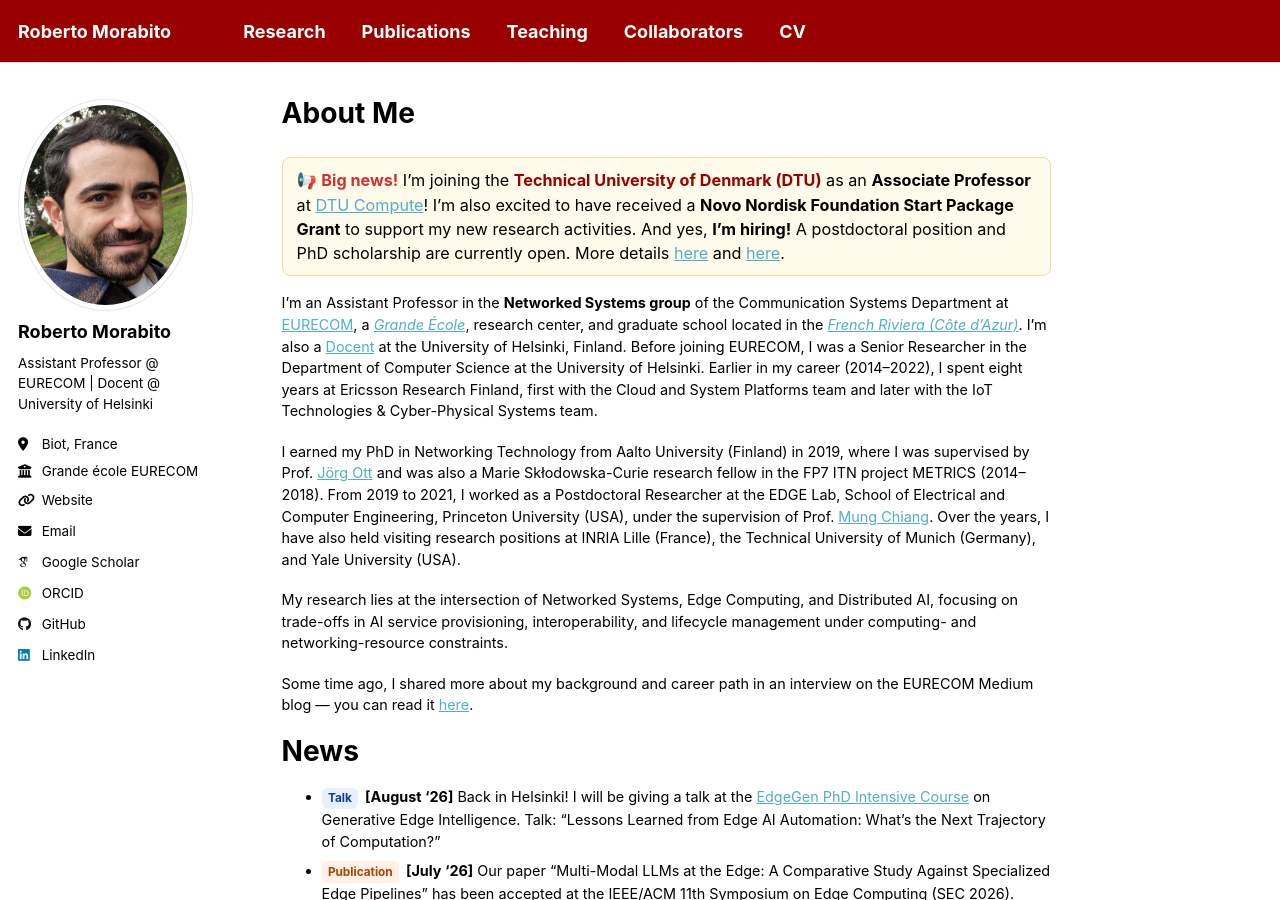
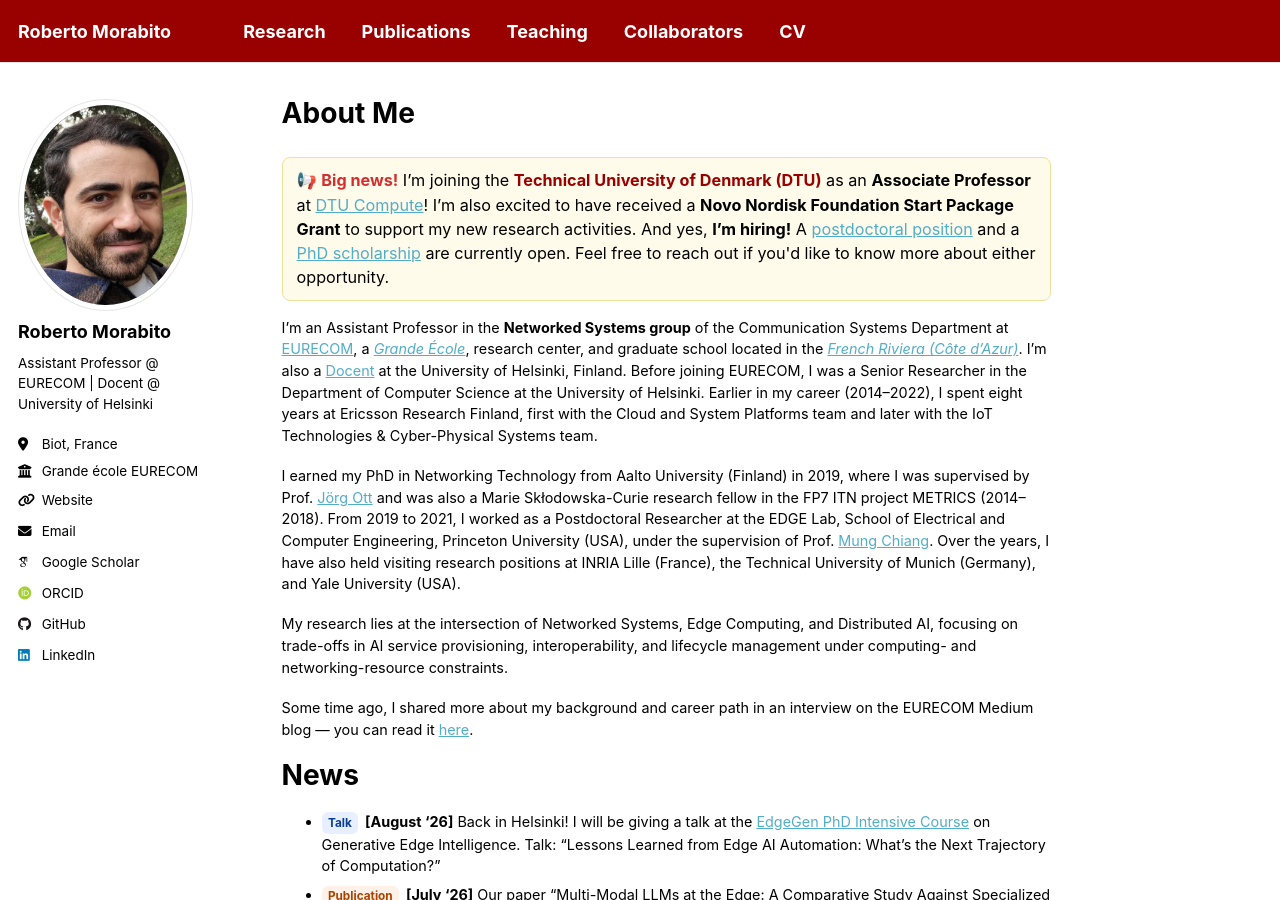
Before and after one commit to robertmora/robertmora.github.io, a Jekyll site: the page built from _pages/about.md, in a window 1280 px wide and 900 px high. Built offline with Jekyll 4.4.1, drawn with Linux system fonts in a browser that asks for light colours; some web fonts are replaced; a script that is not in the unit is left out.

Commit message:
Update about.md

```diff
--- a/_pages/about.md
+++ b/_pages/about.md
@@ -9,7 +9,7 @@ redirect_from:
 <div style="background-color: #fffbea; border: 1px solid #f0df9a; border-radius: 8px; padding: 10px 14px; margin: 16px 0; font-size: 0.9em;">
 
 📢 <span style="color:#d32f2f;"><strong>Big news!</strong></span>
-I’m joining the <span style="color:#990000;"><strong>Technical University of Denmark (DTU)</strong></span> as an <strong>Associate Professor</strong> at <a href="https://www.compute.dtu.dk/" target="_blank">DTU Compute</a>! I’m also excited to have received a <strong>Novo Nordisk Foundation Start Package Grant</strong> to support my new research activities. And yes, <strong>I’m hiring!</strong> A postdoctoral position and PhD scholarship are currently open. More details <a href="https://efzu.fa.em2.oraclecloud.com/hcmUI/CandidateExperience/en/sites/CX_2001/job/7656" target="_blank">here</a> and <a href="https://efzu.fa.em2.oraclecloud.com/hcmUI/CandidateExperience/en/sites/CX_2001/job/7807" target="_blank">here</a>.
+I’m joining the <span style="color:#990000;"><strong>Technical University of Denmark (DTU)</strong></span> as an <strong>Associate Professor</strong> at <a href="https://www.compute.dtu.dk/" target="_blank">DTU Compute</a>! I’m also excited to have received a <strong>Novo Nordisk Foundation Start Package Grant</strong> to support my new research activities. And yes, <strong>I’m hiring!</strong> A <a href="https://efzu.fa.em2.oraclecloud.com/hcmUI/CandidateExperience/en/sites/CX_2001/job/7656" target="_blank">postdoctoral position</a> and a <a href="https://efzu.fa.em2.oraclecloud.com/hcmUI/CandidateExperience/en/sites/CX_2001/job/7807" target="_blank">PhD scholarship</a> are currently open. Feel free to reach out if you'd like to know more about either opportunity.
 
 </div>
 
```
